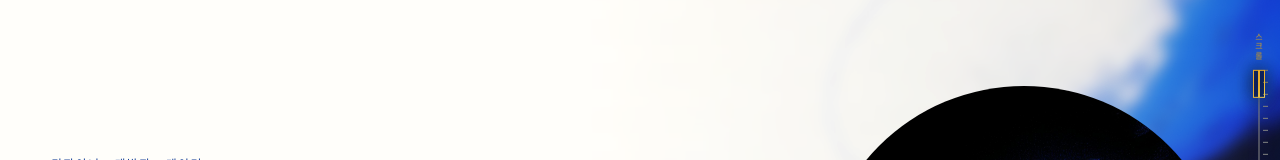
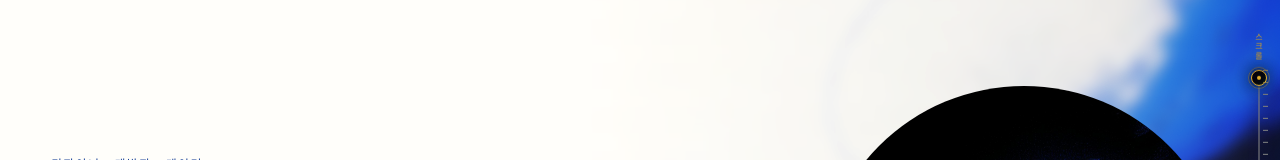
Before and after one commit to xitora/xitora-webmain, a React (Vite) app: page / in a window 1280 px wide. Shown: the part 147-307 px from the top of the page. Built offline with nearby package versions, Linux system fonts and the light colour scheme.

Commit message:
커스텀 스크롤 손잡이 디자인 개선

```diff
--- a/src/App.tsx
+++ b/src/App.tsx
@@ -331,9 +331,15 @@ function CyberScrollbar() {
         "--scroll-progress",
         String(Math.min(1, Math.max(0, progress))),
       );
+      const thumbSize =
+        Number.parseFloat(
+          window
+            .getComputedStyle(rail)
+            .getPropertyValue("--scroll-thumb-size"),
+        ) || 16;
       rail.style.setProperty(
         "--scroll-thumb-y",
-        `${progress * Math.max(0, rail.clientHeight - 28)}px`,
+        `${progress * Math.max(0, rail.clientHeight - thumbSize)}px`,
       );
       output.value = String(Math.round(progress * 100)).padStart(3, "0");
       animationFrame = 0;
--- a/src/styles.css
+++ b/src/styles.css
@@ -868,6 +868,8 @@ img {
 
 .cyber-scrollbar__rail {
   --scroll-progress: 0;
+  --scroll-thumb-size: 16px;
+
   position: relative;
   width: 18px;
   height: min(48vh, 420px);
@@ -903,15 +905,36 @@ img {
 .cyber-scrollbar__thumb {
   position: absolute;
   top: 0;
-  left: 3px;
-  width: 12px;
-  height: 28px;
+  left: 1px;
+  width: var(--scroll-thumb-size);
+  height: var(--scroll-thumb-size);
   border: 1px solid #fff;
-  background:
-    linear-gradient(90deg, transparent 45%, #fff 45% 55%, transparent 55%),
-    rgb(19 85 223 / 55%);
-  box-shadow: 0 0 15px rgb(47 115 255 / 76%);
+  border-radius: 50%;
+  background: #1355df;
+  box-shadow:
+    0 0 0 3px rgb(19 85 223 / 20%),
+    0 0 16px rgb(47 115 255 / 86%);
   transform: translateY(var(--scroll-thumb-y, 0));
+}
+
+.cyber-scrollbar__thumb::before {
+  position: absolute;
+  top: 50%;
+  left: 50%;
+  width: 4px;
+  height: 4px;
+  content: "";
+  border-radius: 50%;
+  background: #fff;
+  transform: translate(-50%, -50%);
+}
+
+.cyber-scrollbar__thumb::after {
+  position: absolute;
+  inset: -4px;
+  content: "";
+  border: 1px solid rgb(255 255 255 / 34%);
+  border-radius: 50%;
 }
 
 .cyber-scrollbar__ticks {
@@ -1241,6 +1264,8 @@ html[data-page-transition] .cursor-core {
   }
 
   .cyber-scrollbar__rail {
+    --scroll-thumb-size: 12px;
+
     width: 12px;
     height: 34vh;
   }
@@ -1251,8 +1276,7 @@ html[data-page-transition] .cursor-core {
   }
 
   .cyber-scrollbar__thumb {
-    left: 1px;
-    width: 10px;
+    left: 0;
   }
 
   .cyber-scrollbar__ticks {
```
